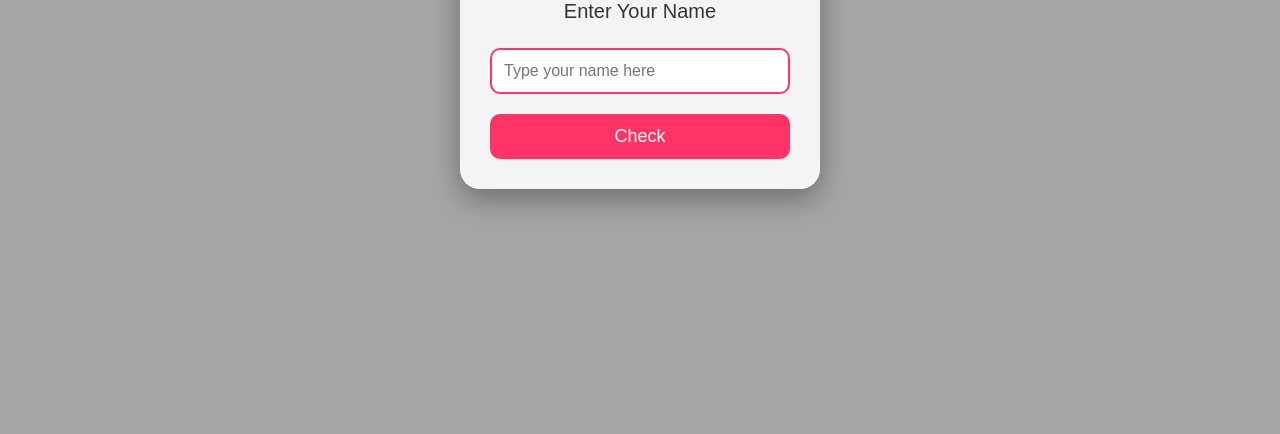
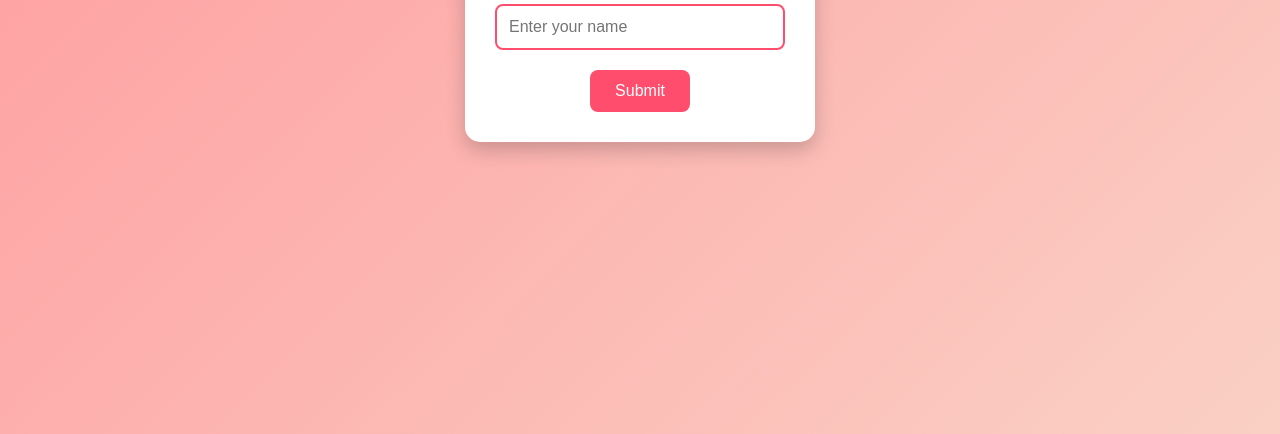
Before and after one commit to pawansinghch89/my-portfolio, a plain HTML site: page index.html in a window 1280 px wide. Shown: the part 366-800 px from the top of the page. Drawn offline with Linux system fonts and the light colour scheme.

Commit message:
Refactor index.html for improved layout and design
Updated the HTML structure and styles for a personal greeting page.

```diff
--- a/index.html
+++ b/index.html
@@ -3,10 +3,9 @@
 <head>
 <meta charset="UTF-8">
 <meta name="viewport" content="width=device-width, initial-scale=1.0">
-<title>For Tanu Sharma ❤️</title>
+<title>Favourite Person ❤️</title>
 
 <style>
-
 *{
     margin:0;
     padding:0;
@@ -19,107 +18,73 @@ body{
     justify-content:center;
     align-items:center;
     height:100vh;
-
-    /* Background Image */
-    background:
-    linear-gradient(rgba(0,0,0,0.35),rgba(0,0,0,0.35)),
-    url("background.jpg");
-
-    background-size:cover;
-    background-position:center;
-    background-repeat:no-repeat;
+    background:linear-gradient(135deg,#ff9a9e,#fad0c4);
 }
 
-.card{
-    width:360px;
-    background:rgba(255,255,255,0.88);
-    backdrop-filter:blur(8px);
-    border-radius:20px;
+.container{
+    background:white;
     padding:30px;
+    border-radius:15px;
+    box-shadow:0 8px 20px rgba(0,0,0,0.2);
     text-align:center;
-    box-shadow:0 10px 30px rgba(0,0,0,0.35);
+    width:350px;
 }
 
-h1{
-    color:#ff3366;
-    margin-bottom:15px;
-}
-
-p{
-    font-size:20px;
-    margin-bottom:25px;
-    color:#333;
+h2{
+    color:#ff4d6d;
+    margin-bottom:20px;
 }
 
 input{
     width:100%;
     padding:12px;
-    border:2px solid #ff3366;
-    border-radius:10px;
+    border:2px solid #ff4d6d;
+    border-radius:8px;
+    font-size:16px;
     outline:none;
-    font-size:16px;
 }
 
 button{
     margin-top:20px;
-    width:100%;
-    padding:12px;
+    padding:12px 25px;
+    background:#ff4d6d;
+    color:white;
     border:none;
-    border-radius:10px;
-    background:#ff3366;
-    color:white;
-    font-size:18px;
+    border-radius:8px;
+    font-size:16px;
     cursor:pointer;
-    transition:.3s;
+    transition:0.3s;
 }
 
 button:hover{
-    background:#e6004c;
-    transform:scale(1.03);
+    background:#e63956;
 }
-
 </style>
 
 </head>
-
 <body>
 
-<div class="card">
+<div class="container">
+    <h2>❤️ Enter Your Name ❤️</h2>
 
-<h1>❤️ For Tanu Sharma ❤️</h1>
+    <input type="text" id="name" placeholder="Enter your name">
 
-<p>Enter Your Name</p>
-
-<input
-type="text"
-id="name"
-placeholder="Type your name here">
-
-<button onclick="checkName()">
-Check
-</button>
-
+    <button onclick="checkName()">Submit</button>
 </div>
 
 <script>
-
 function checkName(){
 
-let name=document.getElementById("name").value.trim().toLowerCase();
+    let name = document.getElementById("name").value.trim().toLowerCase();
 
-if(name==="tanu sharma"){
-
-alert("🥺 You are my favourite person ❤️");
+    if(name === "tanu sharma"){
+        alert("🥺 You are my favourite person ❤️");
+    }
+    else{
+        alert("😏 Stay Away!");
+    }
 
 }
-else{
-
-alert("😏 Stay Away!");
-
-}
-
-}
-
 </script>
 
 </body>
```
